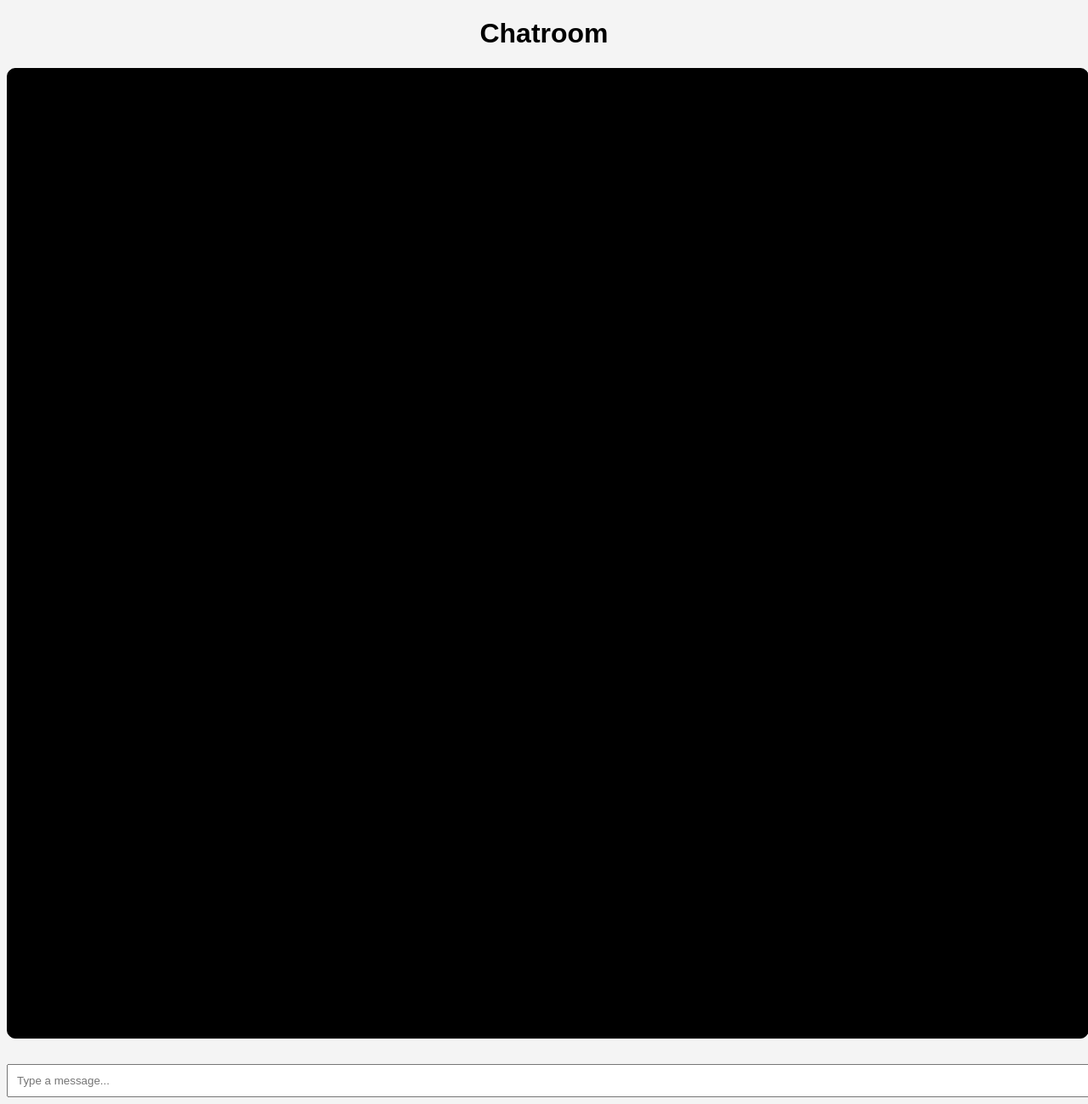
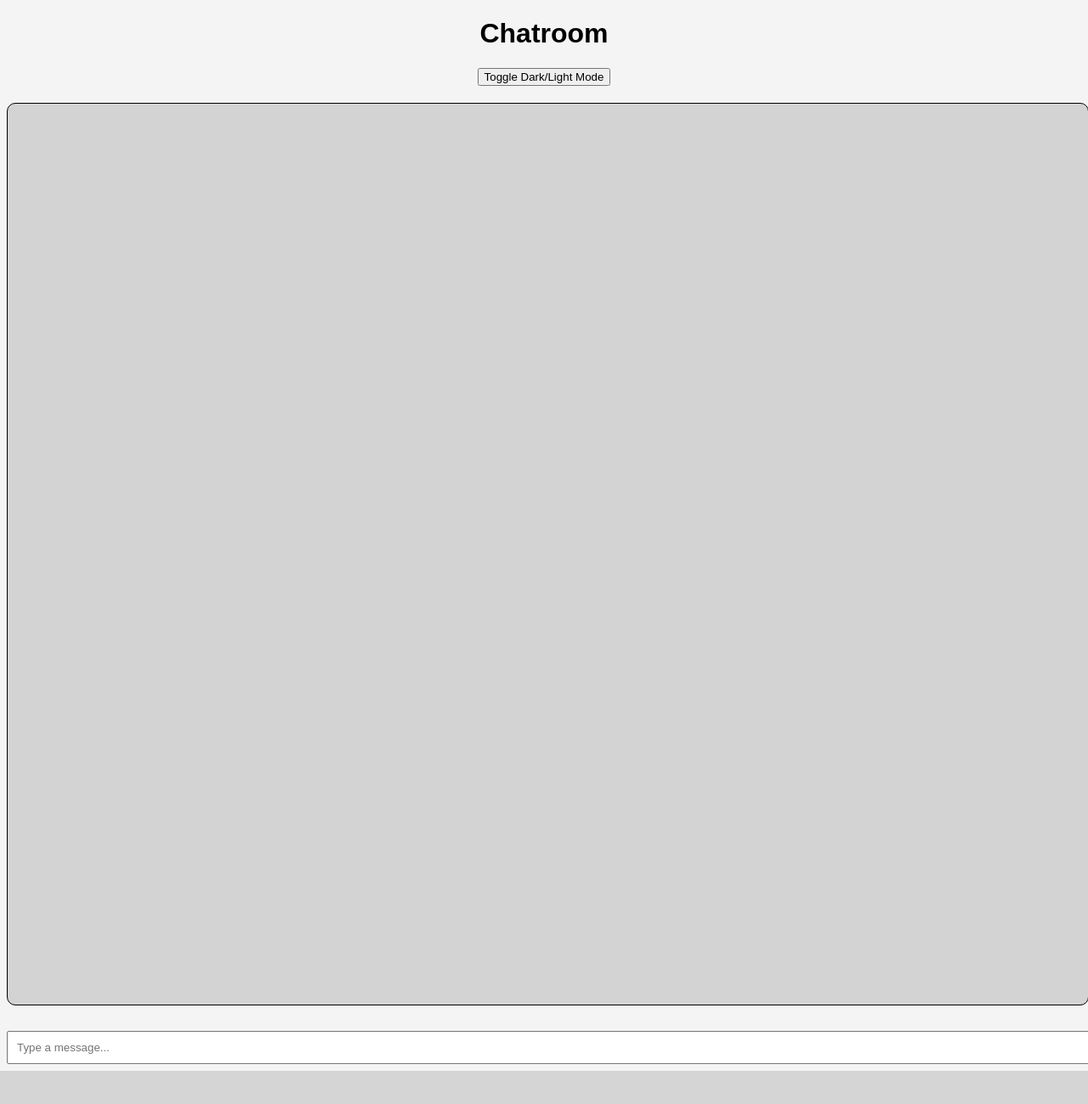
Before and after one commit to MichaelWHamilton/compnetworks-chatroom, a Flask app: page / in a window 1280 px wide. Shown: the whole page at 85% size. After the commit the page ends 1260 px from the top, so only its background shows below. Run offline with Flask 3, Linux system fonts and the light colour scheme; some libraries are stand-ins or nearby versions.

Commit message:
dark/light mode added

```diff
--- a/static/script.js
+++ b/static/script.js
@@ -4,6 +4,7 @@
 var username = "";
 var input = document.getElementById("input");
 var messagesDiv = document.getElementById("messages");
+var toggleModeButton = document.getElementById("toggleMode");
 
 // Object to store colors for each username
 var userColors = {};
@@ -95,3 +96,15 @@
     }
     document.getElementById("messageInput").value="";
 }
+
+// Toggle dark/light mode
+toggleModeButton.addEventListener("click", function() {
+    var body = document.body;
+    if (body.classList.contains("dark-mode")) {
+        body.classList.remove("dark-mode");
+        body.classList.add("light-mode");
+    } else {
+        body.classList.remove("light-mode");
+        body.classList.add("dark-mode");
+    }
+});
--- a/static/style.css
+++ b/static/style.css
@@ -4,12 +4,16 @@
     text-align: center;
 }
 
+#toggleMode {
+    margin-bottom: 20px;
+}
+
 #messages {
     margin-bottom: 20px;
     overflow-y: scroll;
-    background-color: rgb(0, 0, 0);
+    background-color: #d3d3d3;;
     width: 99%;
-    height: 70rem;
+    height: 65rem;
     border: 1px solid black;
     border-radius: 10px;
     margin-left: 0;
@@ -32,3 +36,31 @@
     padding: 10px;
     margin-top: 10px;
 }
+
+/* Dark mode styles */
+body.dark-mode {
+    background-color: #d3d3d3;
+    color: #000000;
+}
+
+body.dark-mode #messages {
+    background-color: #000000;
+}
+
+body.dark-mode #messages div {
+    background-color: rgba(128, 128, 128, 0.5); /* Semi-transparent gray background */
+}
+
+/* Light mode styles */
+body.light-mode {
+    background-color: #ffffff;
+    color: #000000;
+}
+
+body.light-mode #messages {
+    background-color: #d3d3d3;
+}
+
+body.light-mode #messages div {
+    background-color: rgba(0, 0, 0, 0.5); /* Semi-transparent black background */
+}
--- a/templates/index.html
+++ b/templates/index.html
@@ -10,6 +10,7 @@
 </head>
 <body>
     <h1>Chatroom</h1>
+    <button id="toggleMode">Toggle Dark/Light Mode</button>
     <div id="messages"></div> <!-- Where messages will appear -->
     <input type="text" id="input" placeholder="Type a message..." />
 
```
